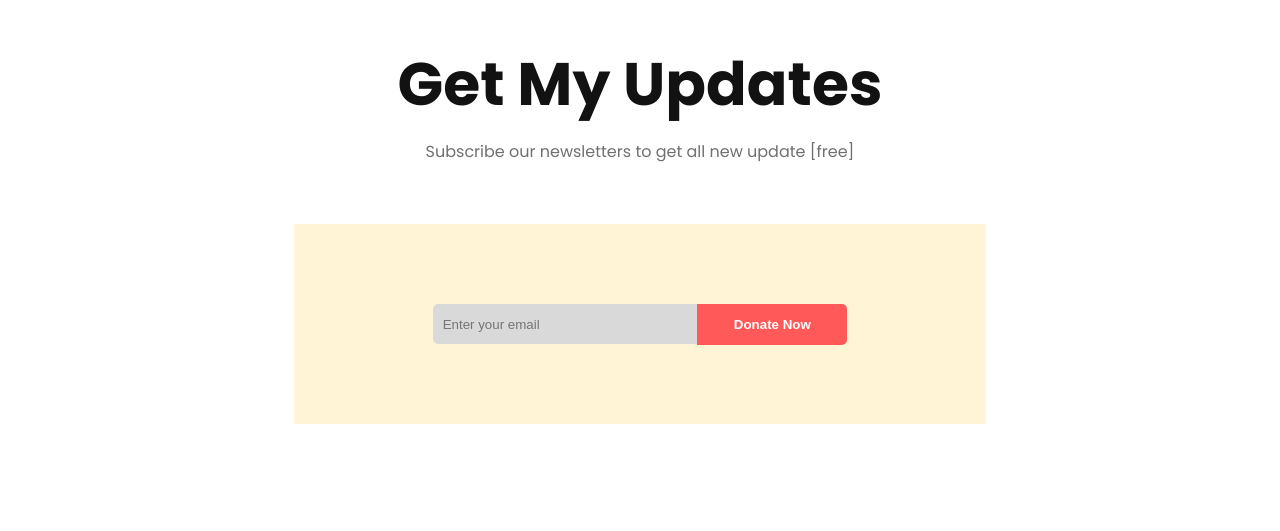
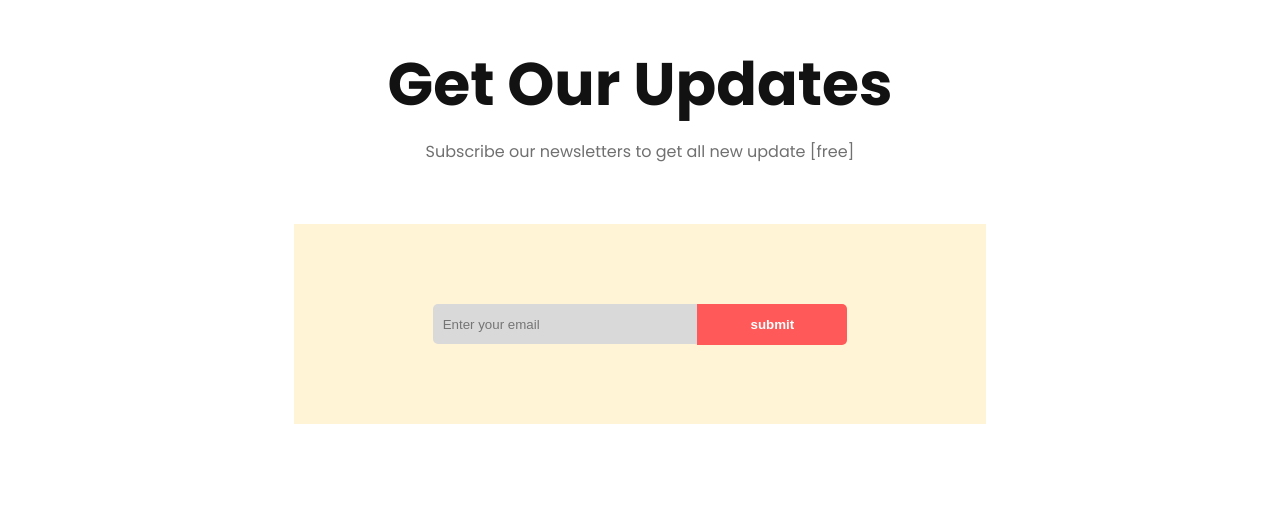
Before and after one commit to ritamrahman/helpy-organization, a plain HTML site: page index.html in a window 1280 px wide. Shown: the part 3126-3657 px from the top of the page. Drawn offline with Linux system fonts and the light colour scheme.

```diff
--- a/index.html
+++ b/index.html
@@ -197,7 +197,7 @@
         <div class="newsletters-container">
             <div class="newsletters-mainText">
                 <!-- main text area -->
-                <h1>Get My Updates</h1>
+                <h1>Get Our Updates</h1>
                 <p>Subscribe our newsletters to get all new update [free]</p>
             </div>
 
@@ -208,7 +208,7 @@
                     <input type="email" placeholder="Enter your email">
                     <!-- submit button -->
                     <a href="google.com" target="_blank">
-                        <button class="submit-button">Donate Now</button>
+                        <button class="submit-button">submit</button>
                     </a>
                 </div>
             </div>
```
